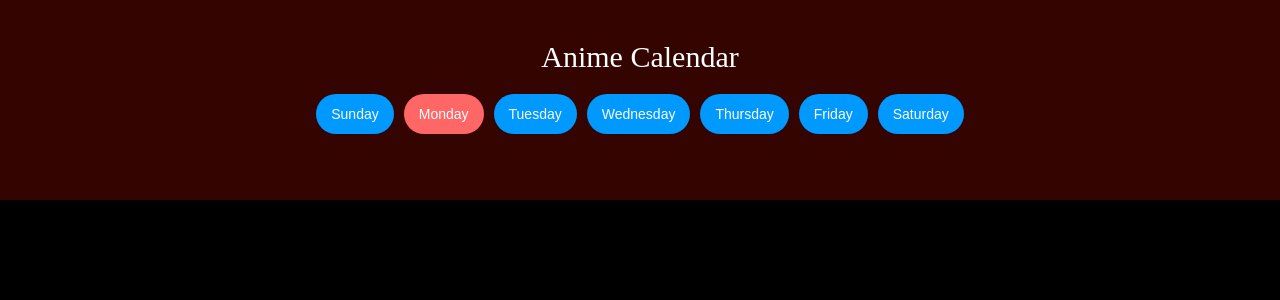
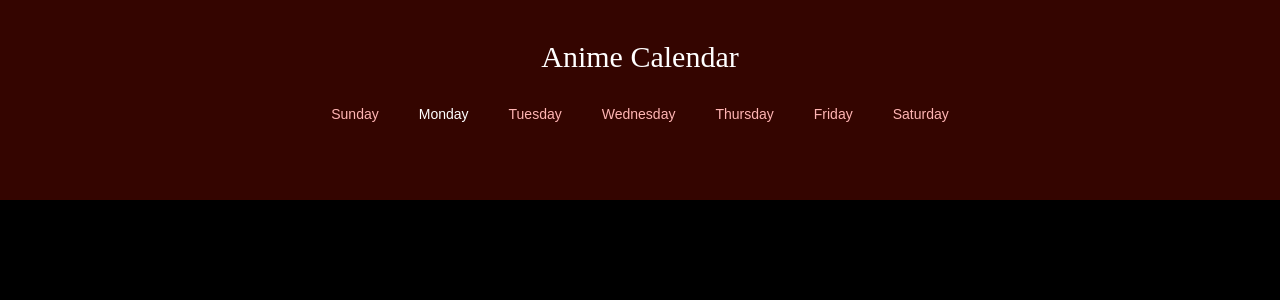
Before and after one commit to TechYuts/anime-schedule, a React (Create React App) app: page / in a window 1280 px wide. Shown: the top 300 px of the page. Built offline with nearby package versions, Linux system fonts and the light colour scheme.

Commit message:
add button transition effect

```diff
--- a/src/App.css
+++ b/src/App.css
@@ -45,30 +45,25 @@ body {
 }
 
 .selector {
+  text-decoration: none;
+  transition: color .3s;
+  outline:none;
   margin: 10px 5px;
   height: 40px;
   padding: 0 15px;
   font-size: 14px;
   border-radius: 25px;
   border: none;
-  color: white;
-  background-color: #0099ff;
+  color: #ffb5b3;
+  background: none;
   text-transform: capitalize;
 }
 
 .selector:hover,
 .submit:hover {
-  background-color: rgba(0, 151, 19, 0);
-  color: #61b7f0;
-  border: 1px solid #61b7f0;
+  color: rgb(255, 216, 213);
 }
 
 .selector.selected {
-  background-color: #ff6666;
+  color: white;
 }
-
-.selector.selected:hover {
-  color: #ff9494;
-  background-color: rgba(0, 151, 19, 0);
-  border: 1px solid #ff6666;
-}
```
